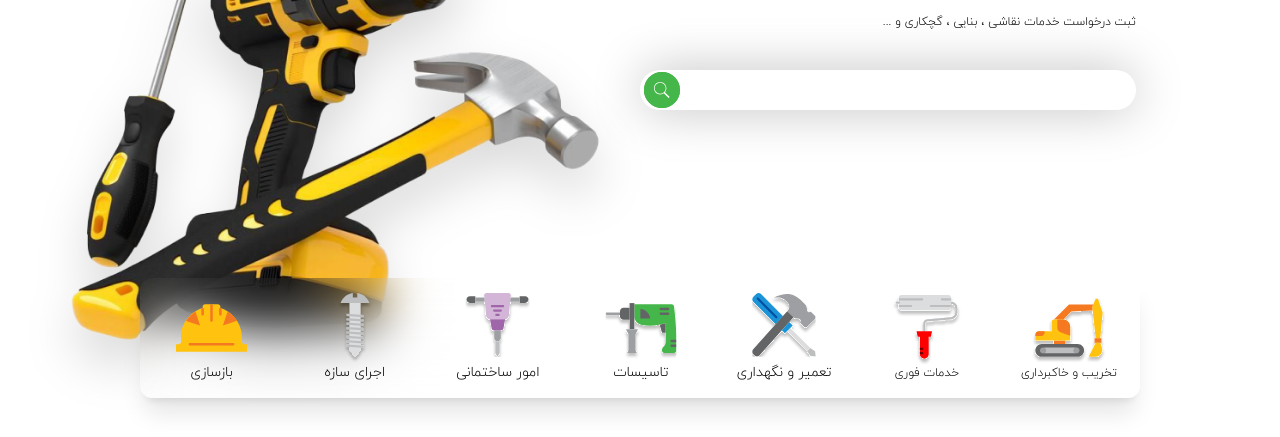
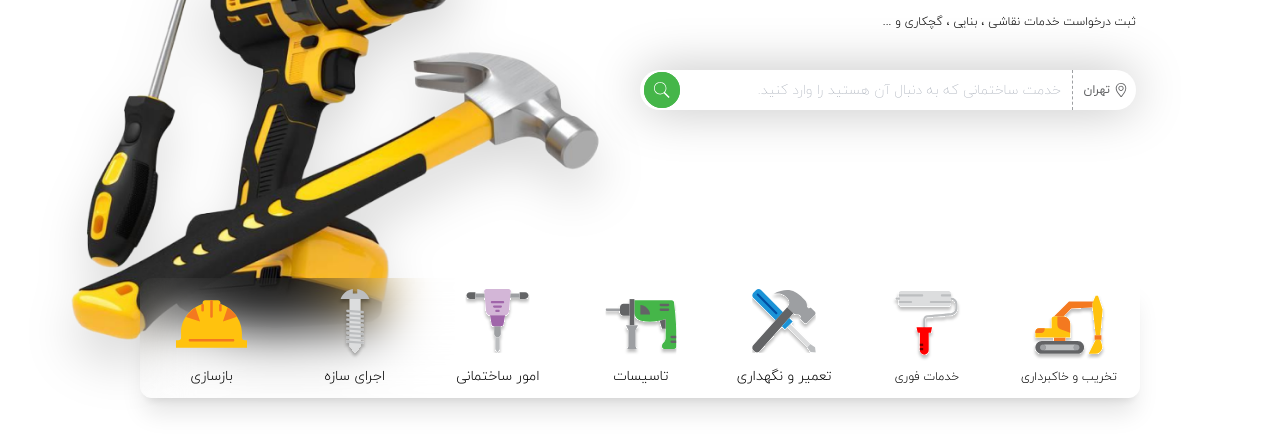
Before and after one commit to AfwebMaker/K-Landing, a React (Create React App) app: page / in a window 1280 px wide. Shown: the part 310-747 px from the top of the page. Built offline with nearby package versions, Linux system fonts and the light colour scheme.

Commit message:
create search hero city

```diff
--- /dev/null
+++ b/src/components/Home/hero/Example.js
@@ -0,0 +1,79 @@
+import { Fragment, useState } from 'react'
+//headlessui
+import { Listbox, Transition } from '@headlessui/react'
+//react-icons
+import { BsCheck } from 'react-icons/bs';
+import { SlLocationPin } from 'react-icons/sl';
+
+
+const people = [
+  { name: "تهران" },
+  { name: "کهگیلویه و بویراحمد" },
+  { name: "شیراز" },
+  { name: "اصفهان" },
+  { name: "تهران" },
+  { name: "کهگیلویه و بویراحمد" },
+  { name: "شیراز" },
+  { name: "اصفهان" },
+  { name: "تهران" },
+  { name: "کهگیلویه و بویراحمد" },
+  { name: "شیراز" },
+  { name: "اصفهان" },
+
+]
+
+export default function Example() {
+  const [selected, setSelected] = useState(people[0])
+
+  return (
+    <div className="absolute right-0 top-0 z-10 col-span-8 mb-5 flex items-center justify-start">
+      <Listbox value={selected} onChange={setSelected}>
+        <div className="relative w-16">
+          <Listbox.Button className="relative flex items-center justify-start w-full h-10 cursor-pointer text-color-font-2 py-2 px-2 text-right focus:outline-none text-xs transition-all duration-300 outline-none border-left-dashed">
+            <span className="pointer-events-none inset-y-0 flex items-center ml-1">
+              <SlLocationPin className='text-sm' />
+            </span>
+            <span className="block truncate">{selected.name}</span>
+          </Listbox.Button>
+          <Transition
+            as={Fragment}
+            leave="transition ease-in duration-100"
+            leaveFrom="opacity-100"
+            leaveTo="opacity-0"
+          >
+            <Listbox.Options className="absolute mt-1 max-h-32 w-60 flex flex-col items-start justify-start overflow-auto rounded-xl bg-white py-2 text-xs md:text-sm shadow-lg ring-1 ring-black ring-opacity-5 focus:outline-none sm:text-sm hideScroll">
+              {people.map((person, personIdx) => (
+                <Listbox.Option
+                  key={personIdx}
+                  className={({ active }) =>
+                    `relative cursor-default select-none py-2 pl-10 pr-4 flex items-center justify-between w-full ${
+                      active ? 'bg-[#45b6491d] transition-all duration-150 text-color-font-3' : 'text-color-Text3'
+                    }`
+                  }
+                  value={person}
+                >
+                  {({ selected }) => (
+                    <>
+                      <span
+                        className={`block truncate ${
+                          selected ? 'font-medium' : 'font-normal'
+                        }`}
+                      >
+                        {person.name}
+                      </span>
+                      {selected ? (
+                        <span className="absolute inset-y-0 left-0 flex items-center pl-3 text-color-main-1">
+                            <BsCheck className='text-xl'/>
+                        </span>
+                      ) : null}
+                    </>
+                  )}
+                </Listbox.Option>
+              ))}
+            </Listbox.Options>
+          </Transition>
+        </div>
+      </Listbox>
+    </div>
+  )
+}
--- a/src/components/Home/hero/Hero.js
+++ b/src/components/Home/hero/Hero.js
@@ -10,7 +10,10 @@ import Drill_Icon from '../../../assets/images/home/hero/Drill_Icon.svg'
 import Jackhammer from '../../../assets/images/home/hero/Jackhammer.svg'
 import Screw_Icon from '../../../assets/images/home/hero/Screw_Icon.svg'
 import Helmet_Icon from '../../../assets/images/home/hero/Helmet_Icon.svg'
+// react router dom
 import { Link } from 'react-router-dom'
+// components
+import Example from './Example'
 
 function Hero() {
     return (
@@ -34,7 +37,12 @@ function Hero() {
                                 <path d="M7.74377 0C3.47153 0 0 3.47153 0 7.74377C0 12.016 3.47153 15.4875 7.74377 15.4875C9.43416 15.4875 10.9964 14.9431 12.2705 14.0214L18.2633 20L19.5445 18.7189L13.6228 12.7829C14.7865 11.427 15.4875 9.66726 15.4875 7.74377C15.4875 3.47153 12.016 0 7.74377 0ZM7.74377 0.911032C11.5231 0.911032 14.5765 3.96441 14.5765 7.74377C14.5765 11.5231 11.5231 14.5765 7.74377 14.5765C3.96441 14.5765 0.911032 11.5231 0.911032 7.74377C0.911032 3.96441 3.96441 0.911032 7.74377 0.911032Z" fill="#ffffff" />
                             </svg>
                         </div>
-                        <input className='peer pr-4 font-thin text-base w-full h-full focus:outline-0 boxShadowCustom rounded-full' type="text" />
+                        <input
+                            className='peer pr-[75px] pl-11 font-thin text-xs sm:text-sm w-full h-full focus:outline-0 boxShadowCustom rounded-full'
+                            placeholder='خدمت ساختمانی که به دنبال آن هستید را وارد کنید.'
+                            type="text"
+                        />
+                        <Example/>
                         <div className='peer-focus:animate-ping w-9 h-9 z-0 absolute left-1 rounded-full fcc p-[10px] bg-color-font-3'></div>
                     </div>
                 </div>
@@ -45,31 +53,31 @@ function Hero() {
                     <div className='w-[1000px] h-full flex'>
                         <Link to="#" className='fcc flex-col px-2 py-4 h-full w-[150px] text-center'>
                             <img className='h-[80%]' src={loader} alt="تخریب و خاکبرداری" />
-                            <span className='fcc text-xs font-light h-[20%]'>تخریب و خاکبرداری</span>
+                            <span className='fcc mt-2 text-xs font-light h-[20%]'>تخریب و خاکبرداری</span>
                         </Link>
                         <Link to="#" className='fcc flex-col px-2 py-4 h-full w-[150px] text-center'>
                             <img className='h-[80%]' src={Paint_Roller_Icon} alt="خدمات فوری" />
-                            <span className='fcc text-xs font-light '>خدمات فوری</span>
+                            <span className='fcc mt-2 text-xs font-light '>خدمات فوری</span>
                         </Link>
                         <Link to="#" className='fcc flex-col p-4 h-full w-[150px] text-center'>
                             <img className='h-[80%]' src={Tools_Icon} alt="تعمیر و نگهداری" />
-                            <span className='fcc text-sm font-light '>تعمیر و نگهداری</span>
+                            <span className='fcc mt-2 text-sm font-light '>تعمیر و نگهداری</span>
                         </Link>
                         <Link to="#" className='fcc flex-col p-4 h-full w-[150px] text-center'>
                             <img className='h-[80%]' src={Drill_Icon} alt="تاسیسات" />
-                            <span className='fcc text-sm font-light '>تاسیسات</span>
+                            <span className='fcc mt-2 text-sm font-light '>تاسیسات</span>
                         </Link>
                         <Link to="#" className='fcc flex-col p-4 h-full w-[150px] text-center'>
                             <img className='h-[80%]' src={Jackhammer} alt="امور ساختمانی" />
-                            <span className='fcc text-sm font-light '>امور ساختمانی</span>
+                            <span className='fcc mt-2 text-sm font-light'>امور ساختمانی</span>
                         </Link>
                         <Link to="#" className='fcc flex-col p-4 h-full w-[150px] text-center'>
                             <img className='h-[80%]' src={Screw_Icon} alt="اجرای سازه" />
-                            <span className='fcc text-sm font-light '>اجرای سازه</span>
+                            <span className='fcc mt-2 text-sm font-light '>اجرای سازه</span>
                         </Link>
                         <Link to="#" className='fcc flex-col p-4 h-full w-[150px] text-center'>
                             <img className='h-[80%]' src={Helmet_Icon} alt="بازسازی" />
-                            <span className='fcc text-sm font-light '>بازسازی</span>
+                            <span className='fcc mt-2 text-sm font-light '>بازسازی</span>
                         </Link>
                     </div>
                 </div>
--- a/src/index.css
+++ b/src/index.css
@@ -98,3 +98,7 @@ span.swiper-pagination-bullet {
   shape-outside: inset(20px 10px 10px 10px);
   shape-margin: 2%;
 }
+
+.border-left-dashed {
+  border-left:1px dashed #9D9FA2 ;
+}
```
Also changed, not shown: src/pages/Home.js (+10 -8 lines).
